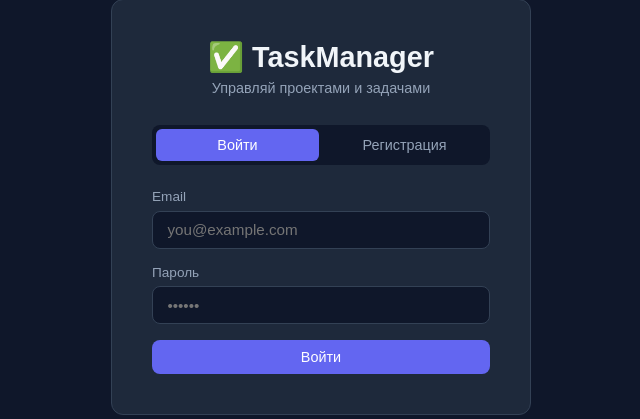
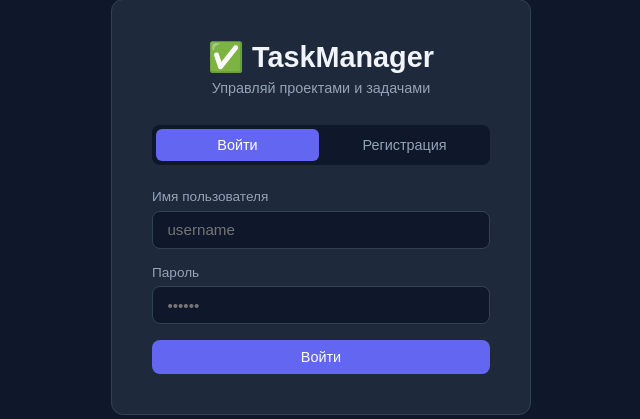
Before and after one commit to FLeMiDieF/taskmanager, a Django app: page /login in a window 1280 px wide. Shown: the part 193-612 px from the top of the page, without its empty margins (319-959 px from the left). Run offline with Django 4.2, Linux system fonts and the light colour scheme; parts of the project's set-up code (start-up, migrations or seed data) failed here and were passed over.

Commit message:
Remove email requirement: login and register by username only
- User model: email optional (null=True), USERNAME_FIELD = username
- RegisterSerializer: email not required
- login.html: removed email field
- auth.js: login/register via username + password

Co-Authored-By: Claude Sonnet 4.6 <noreply@anthropic.com>

```diff
--- a/apps/users/serializers.py
+++ b/apps/users/serializers.py
@@ -6,6 +6,7 @@ User = get_user_model()
 
 class RegisterSerializer(serializers.ModelSerializer):
     password = serializers.CharField(write_only=True, min_length=6)
+    email = serializers.EmailField(required=False, allow_null=True, default=None)
 
     class Meta:
         model = User
--- a/static/js/auth.js
+++ b/static/js/auth.js
@@ -5,17 +5,17 @@ function showTab(tab) {
 }
 
 async function login() {
-    const email = document.getElementById('login-email').value.trim();
+    const username = document.getElementById('login-username').value.trim();
     const password = document.getElementById('login-password').value;
     const errEl = document.getElementById('login-error');
     errEl.classList.add('hidden');
     const res = await fetch('/api/auth/token/', {
         method: 'POST',
         headers: { 'Content-Type': 'application/json' },
-        body: JSON.stringify({ email, password })
+        body: JSON.stringify({ username, password })
     });
     const data = await res.json();
-    if (!res.ok) { errEl.textContent = 'Неверный email или пароль'; errEl.classList.remove('hidden'); return; }
+    if (!res.ok) { errEl.textContent = 'Неверный логин или пароль'; errEl.classList.remove('hidden'); return; }
     localStorage.setItem('access', data.access);
     localStorage.setItem('refresh', data.refresh);
     const me = await fetch('/api/users/me/', { headers: { Authorization: 'Bearer ' + data.access } });
@@ -25,21 +25,21 @@ async function login() {
 
 async function register() {
     const username = document.getElementById('reg-username').value.trim();
-    const email = document.getElementById('reg-email').value.trim();
     const password = document.getElementById('reg-password').value;
     const errEl = document.getElementById('reg-error');
     errEl.classList.add('hidden');
+    if (!username) { errEl.textContent = 'Введите имя пользователя'; errEl.classList.remove('hidden'); return; }
     const res = await fetch('/api/auth/register/', {
         method: 'POST',
         headers: { 'Content-Type': 'application/json' },
-        body: JSON.stringify({ username, email, password })
+        body: JSON.stringify({ username, password })
     });
     const data = await res.json();
     if (!res.ok) {
         errEl.textContent = Object.values(data).flat().join(' ');
         errEl.classList.remove('hidden'); return;
     }
-    document.getElementById('login-email').value = email;
+    document.getElementById('login-username').value = username;
     showTab('login');
     document.getElementById('login-error').textContent = '✅ Аккаунт создан! Войдите.';
     document.getElementById('login-error').style.background = '#052e16';
--- a/templates/login.html
+++ b/templates/login.html
@@ -18,8 +18,8 @@
 
     <div id="login-form">
         <div class="form-group">
-            <label>Email</label>
-            <input type="email" id="login-email" placeholder="you@example.com">
+            <label>Имя пользователя</label>
+            <input type="text" id="login-username" placeholder="username">
         </div>
         <div class="form-group">
             <label>Пароль</label>
@@ -35,10 +35,6 @@
             <input type="text" id="reg-username" placeholder="username">
         </div>
         <div class="form-group">
-            <label>Email</label>
-            <input type="email" id="reg-email" placeholder="you@example.com">
-        </div>
-        <div class="form-group">
             <label>Пароль</label>
             <input type="password" id="reg-password" placeholder="Минимум 6 символов">
         </div>
```
Also changed, not shown: apps/users/models.py (+4 -4 lines).
